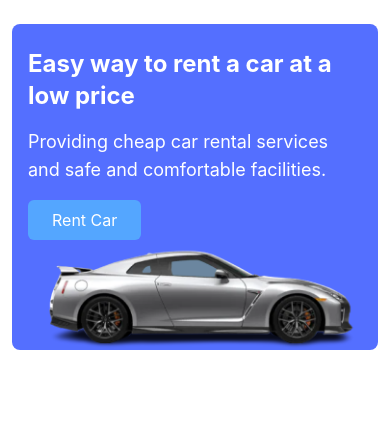
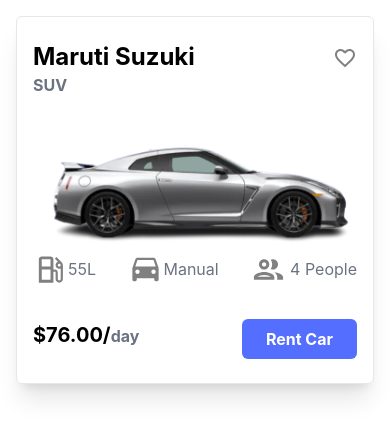
Before and after one commit to boualem06/CAR-Rental, a React (Create React App) app in the folder Front End/: page / in a window 390 px wide. Shown: the top 438 px of the page. Built offline with nearby package versions, Linux system fonts and the light colour scheme.

Commit message:
adding the responsive Home Cars

```diff
--- a/Front End/src/App.js
+++ b/Front End/src/App.js
@@ -1,10 +1,14 @@
 import Navbar from "./Components/Navbar";
 import CarsHome from "./Components/CarsHome";
+import CarCard from "./Components/CarCard";
 function App() {
   return (
-    <div>
-      <CarsHome></CarsHome>
-    </div>
+      <div className="px-4 py-4">
+          <CarCard></CarCard>
+
+      </div>
+
+
   );
 }
 
--- /dev/null
+++ b/Front End/src/Components/CarCard.js
@@ -0,0 +1,51 @@
+import { useState } from 'react'
+import FavoriteBorderOutlined from "@mui/icons-material/FavoriteBorderOutlined"
+import FavoriteOutlined from "@mui/icons-material/FavoriteOutlined"
+import LocalGasStationOutlined from "@mui/icons-material/LocalGasStationOutlined"
+import DriveEta from "@mui/icons-material/DriveEta"
+import PeopleOutlined from "@mui/icons-material/PeopleOutlined"
+
+import car1 from '../images/car1.png'
+const CarCard = () => {
+    const [liked, setLiked] = useState(false);
+
+    const like = () => { setLiked(true) } //allows to like a publication
+    const dislike = () => { setLiked(false) } //allows to dislike a publication
+
+    return (
+        <div className="border border-gray rounded-md shadow-xl max-w-fit px-4 py-6">
+            <div className='flex justify-between'>
+                <h1 className='font-bold text-2xl'>Maruti Suzuki</h1>
+                {liked ? <button onClick={dislike}><FavoriteOutlined sx={{ color: "red" }}></FavoriteOutlined> </button> : <button onClick={like}><FavoriteBorderOutlined sx={{ color: "gray" }}></FavoriteBorderOutlined></button>}
+            </div>
+
+            <h1 className='text-gray-500 font-bold'>SUV</h1>
+
+            <div className='flex   flex-col mt-10'>
+                <img src={car1} alt="Car" className='max-w-sm '></img>
+                <div className='flex   mt-2  justify-between w-full'>
+                    <div className='flex  items-center'>
+                        <LocalGasStationOutlined sx={{ fontSize: 35, color: "gray" }}></LocalGasStationOutlined>
+                        <h1 className='text-gray-500'>55L</h1>
+                    </div>
+                    <div className='flex  items-center'>
+                        <DriveEta sx={{ fontSize: 35, color: "gray" }}></DriveEta>
+                        <h1 className='text-gray-500'>Manual</h1>
+                    </div>
+                    <div className='flex  items-center '>
+                        <PeopleOutlined sx={{ fontSize: 35, color: "gray" }}></PeopleOutlined>
+                        <h1 className='text-gray-500 ml-1'>4 People</h1>
+                    </div>
+                </div>
+            </div>
+
+            <div className='w-full flex justify-between items-center mt-6'>
+                <h1><span className='font-bold text-xl'>$76.00/</span><span className='text-gray-500 font-bold'>day</span></h1>
+                <button style={{ backgroundColor: "#546fff" }} className="font-bold px-6 py-2 text-white rounded-md mt-2 ">Rent Car</button>
+
+            </div>
+        </div>
+    )
+}
+
+export default CarCard;
--- a/Front End/src/Components/CarsHome.js
+++ b/Front End/src/Components/CarsHome.js
@@ -60,9 +60,6 @@ const CarsHome = () => {
                     }
                 </div>
             </div>
-
-
-
         </div>)
 }
 
```
